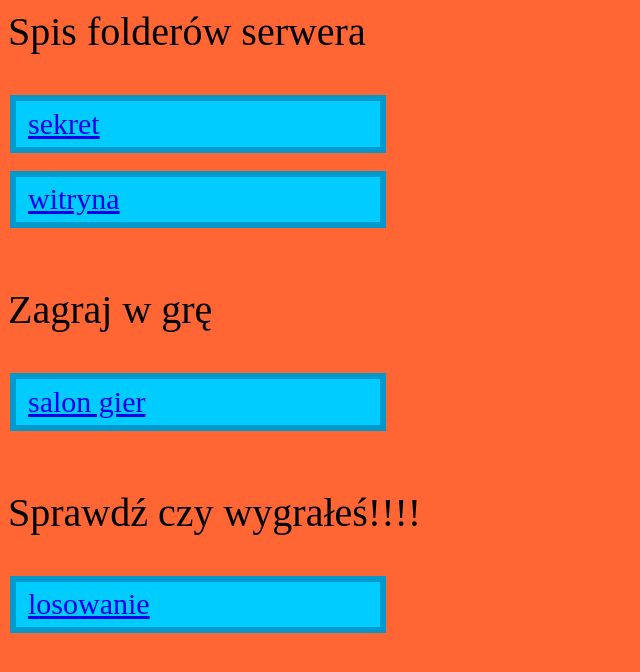
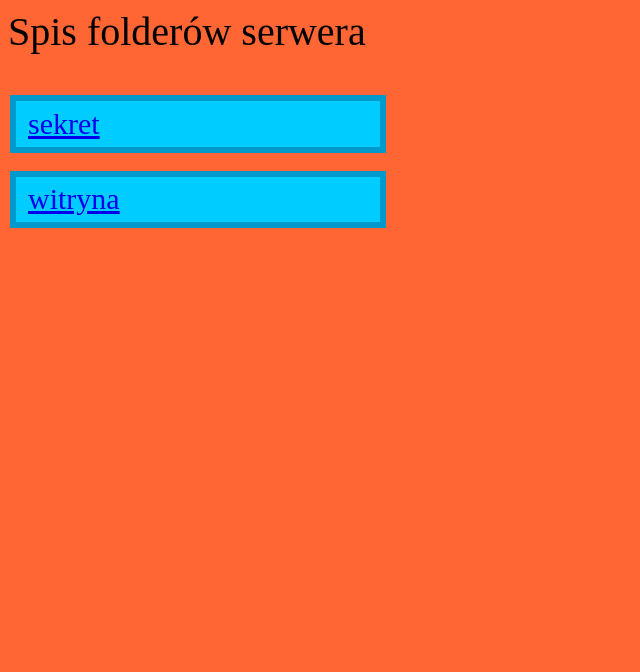
Before and after one commit to komputerowiec36/Projekt-html, a plain HTML site: page spis.html in a window 1280 px wide. Shown: the whole page, without its empty margins (0-640 px from the left). Drawn offline with Linux system fonts and the light colour scheme.

Commit message:
Update spis.html

```diff
--- a/spis.html
+++ b/spis.html
@@ -19,22 +19,6 @@
        <a href="witryna/">witryna</a>
        </div>
        </Fieldset><BR>
-       <p class="tytuł">
-	   Zagraj w grę
-	   </p>
-       <Fieldset id="fieldset">
-	   <div id="a">
-       <a href="gry.html">salon gier</a>
-       </div>
-       </Fieldset><BR>
-       <p class="tytuł">
-	   Sprawdź czy wygrałeś!!!!
-	   </p>
-       <Fieldset id="fieldset">
-	   <div id="a">
-       <a href="losowanie.php">losowanie</a>
-       </div>
-       </Fieldset><BR>
 
     </body>
 </html>
```
